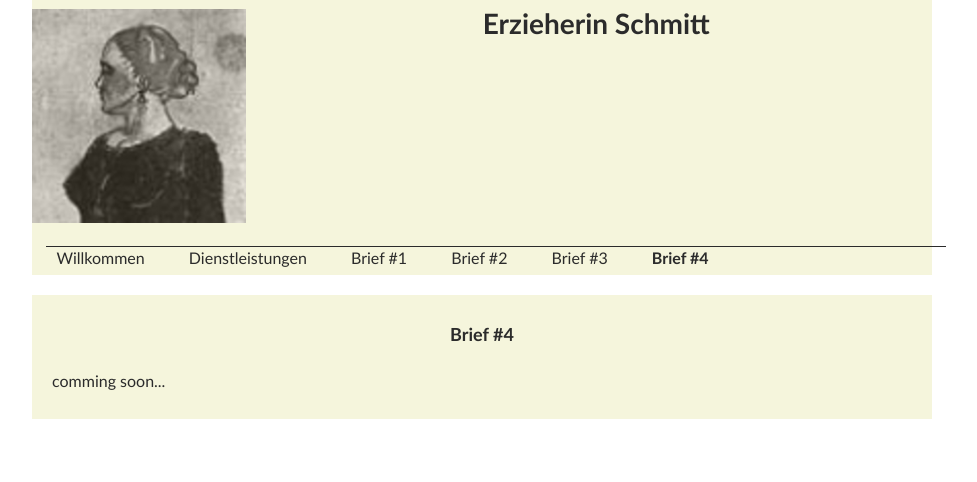
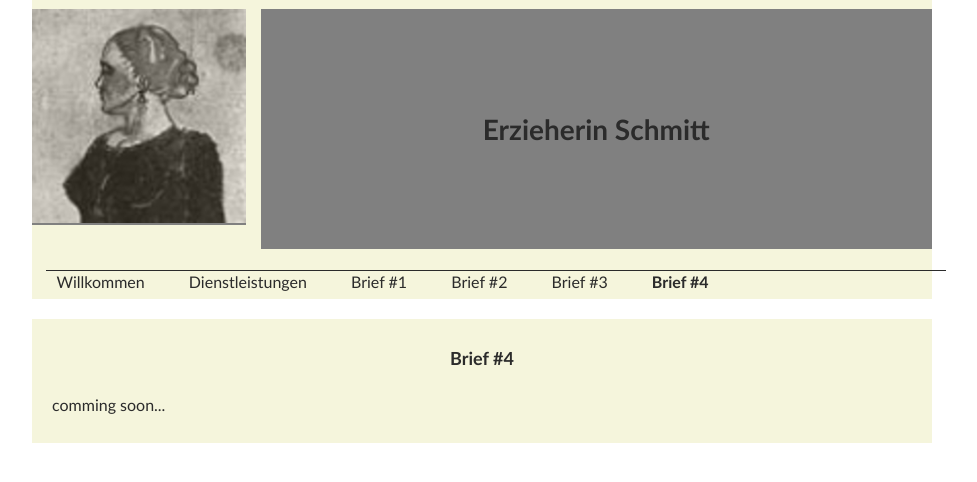
Before and after one commit to richardtraindl/tierarztpraxis-kaiserstrasse.at, a Jekyll site: the page built from xyz123/Schmitt/brief4.html, in a window 1280 px wide. Shown: the top 482 px of the page, without its empty margins (158-1135 px from the left). Built offline with Jekyll 4.4.1, drawn with Linux system fonts in a browser that asks for light colours.

Commit message:
customize

```diff
--- a/_includes/guest.html
+++ b/_includes/guest.html
@@ -1,12 +1,12 @@
 
         <header class="section group">
             <div class="col span_3_of_12">
-                <div style="display: flex; align-items: center; justify-content: center;">
+                <div style="display: flex; align-items: center; justify-content: center; background-color: gray;">
                         <a href="index.html"><img src="/img2/logo.jpg" alt="Logo"></a>
                 </div>
             </div>
             <div class="col span_9_of_12">
-                <div style="display: flex; align-items: center; justify-content: center;">
+                <div style="display: flex; align-items: center; justify-content: center; background-color: gray; height: 240px;">
                         <h1>Erzieherin Schmitt</h1>
                 </div>
             </div>
```
